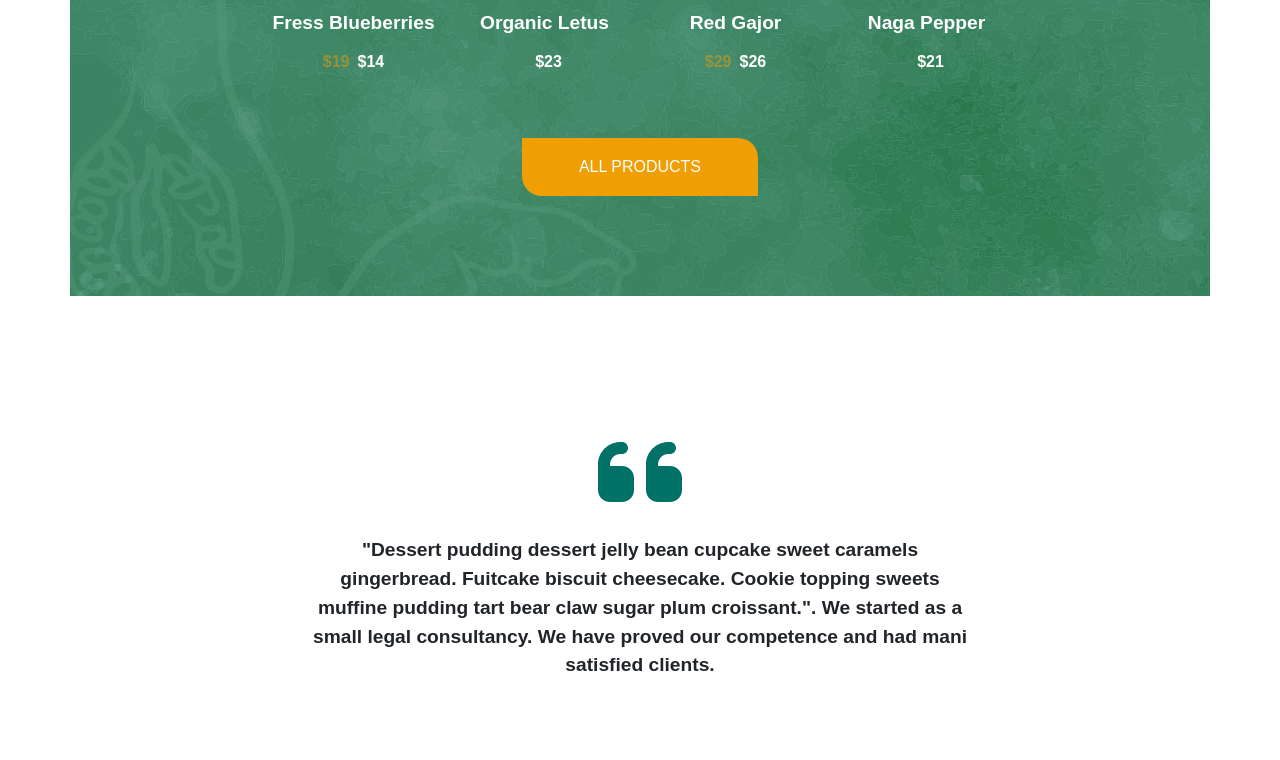
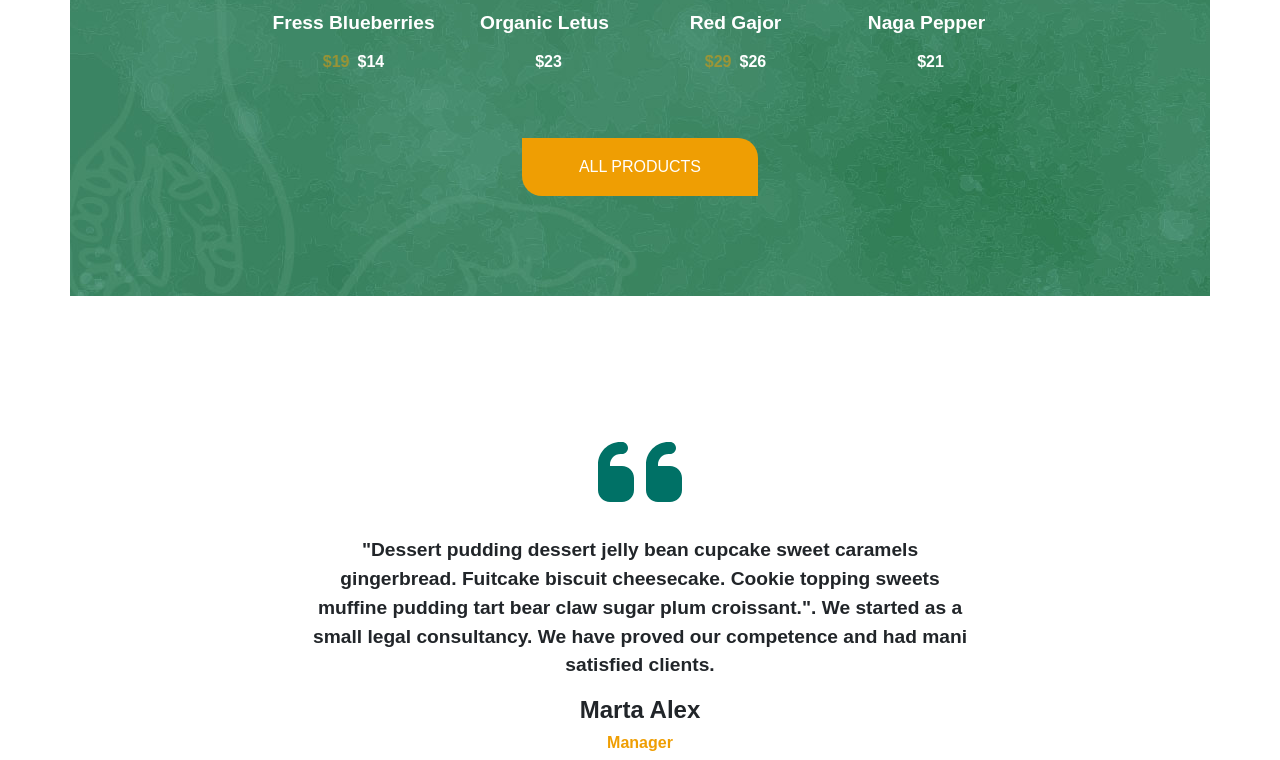
Before and after one commit to Flopiras/proj-html-vuejs, a Vue app: page / in a window 1280 px wide. Shown: the part 2260-3020 px from the top of the page. Before the commit the page ends 2956 px from the top, so only its background shows below. Built offline with nearby package versions, Linux system fonts and the light colour scheme.

Commit message:
add signature

```diff
--- a/src/components/main/SectionQuote.vue
+++ b/src/components/main/SectionQuote.vue
@@ -10,6 +10,10 @@
                     Cookie topping sweets muffine pudding tart bear claw sugar plum croissant.". We started as a small legal
                     consultancy. We have proved our competence and had mani satisfied clients.
                 </p>
+            </div>
+            <div class="signature">
+                <h4>Marta Alex</h4>
+                <h6 class="second-color">Manager</h6>
             </div>
         </div>
     </section>
@@ -27,10 +31,19 @@ section {
     color: $main-color;
 }
 
+.signature {
+
+    h4,
+    h6 {
+        font-weight: 600;
+
+    }
+}
+
 .quote {
+    font-weight: 600;
     width: 60%;
     margin: 1rem auto;
-    font-weight: 600;
     font-size: 1.2rem;
 
 }
```
